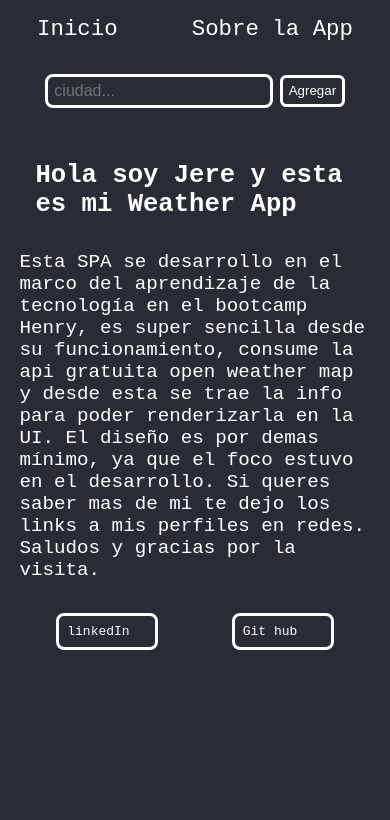
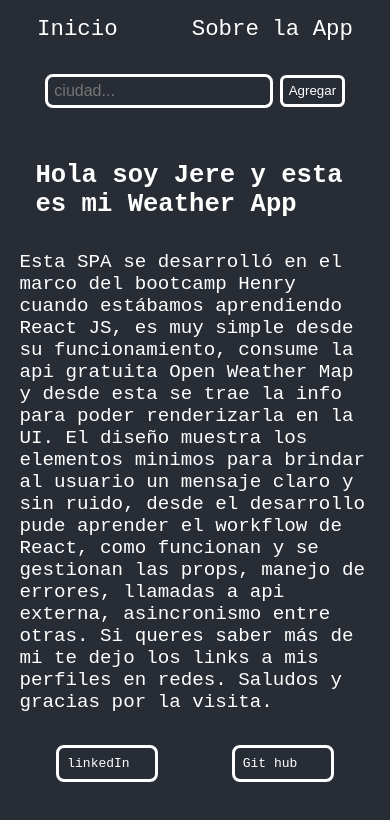
Before and after one commit to jeremiasfolgado/ReactWeatherApp, a React (Create React App) app: page /about in a window 390 px wide. Shown: the top 820 px of the page. Built offline with nearby package versions, Linux system fonts and the light colour scheme; no server answers.

Commit message:
improvements in the UX UI

```diff
--- a/src/App.css
+++ b/src/App.css
@@ -1,6 +1,6 @@
 .App {
 
-  transition: all 0.5s ease-out;
+
   font-family: monospace;
 
   margin: auto;
@@ -14,12 +14,7 @@
 
 
 }
-@media (max-width: 560px){
-  .App{
-    width: 100%;
-    margin:0;
-  }
-}
+
 
 .App-logo {
   height: 40vmin;
--- a/src/components/About/About.css
+++ b/src/components/About/About.css
@@ -27,6 +27,12 @@
     padding: 0.5rem;
     width: 5rem;
 }
+.action:hover{
+    background-color: white;
+    color: #282c34 ;
+    cursor: pointer;
+
+}
 
 .link-action{
     text-decoration: none;
--- a/src/components/About/About.js
+++ b/src/components/About/About.js
@@ -7,7 +7,7 @@ const About = ()=>{
             <div className="sobre-mi-container">
                 <h2 className="title">Hola soy Jere y esta es mi Weather App</h2>
                 <span>
-                Esta SPA se desarrollo en el marco del aprendizaje de la tecnología en el bootcamp Henry, es super sencilla desde su funcionamiento, consume la api gratuita open weather map y desde esta se trae la info para poder renderizarla en la UI. El diseño es por demas mínimo, ya que el foco estuvo en el desarrollo. Si queres saber mas de mi te dejo los links a mis perfiles en redes. Saludos y gracias por la visita.
+                Esta SPA se desarrolló en el marco del bootcamp Henry cuando estábamos aprendiendo React JS, es muy simple desde su funcionamiento, consume la api gratuita Open Weather Map y desde esta se trae la info para poder renderizarla en la UI. El diseño muestra los elementos minimos para brindar al usuario un mensaje claro y sin ruido, desde el desarrollo pude aprender el workflow de React, como funcionan y se gestionan las props, manejo de errores, llamadas a api externa, asincronismo entre otras. Si queres saber más de mi te dejo los links a mis perfiles en redes. Saludos y gracias por la visita.
                 </span>
             </div>
             <div>
--- a/src/components/Card/Card.css
+++ b/src/components/Card/Card.css
@@ -3,7 +3,7 @@
     color:white;
     border-radius: 10px;
     width: 280px;
-    height: 300px;
+    height: 320px;
     margin: 2rem;
     display: flex;
     flex-direction: column;
--- a/src/components/Cards/Cards.css
+++ b/src/components/Cards/Cards.css
@@ -9,6 +9,11 @@
     color: white;
     margin: auto;
     margin-top: 3rem;
+}
+.message-container{
+    width: 80%;
+    display: flex;
+    justify-content: center;
 }
 @media (max-width: 600px) {
     .cards-container{
--- a/src/components/Cards/Cards.js
+++ b/src/components/Cards/Cards.js
@@ -6,7 +6,14 @@ const Cards = ({cities, onClose}) =>{
 
     return (
         <div className="cards-container">
-                {cities.length !== 0 ? cities.map(city => <Card key={city.id} city={city} onClose={onClose}/>) : <h2 className="first-title">Buscá el clima actual de cualquier ciudad</h2> }
+                {cities.length !== 0 ?
+                    cities.map(city => <Card key={city.id} city={city} onClose={onClose}/>)
+                        :
+                    <div className="message-container">
+
+                        <h2 className="first-title">Buscá el clima actual de cualquier ciudad</h2>
+                    </div>
+                    }
         </div>
 
     )
--- a/src/components/SearchBar/SearchBar.css
+++ b/src/components/SearchBar/SearchBar.css
@@ -27,6 +27,12 @@
 
 
 }
+.add:hover{
+    background-color: white;
+    color: #282c34 ;
+    cursor: pointer;
+
+}
 @media (max-width:500px) {
     .form{
         width: 80%;
```
